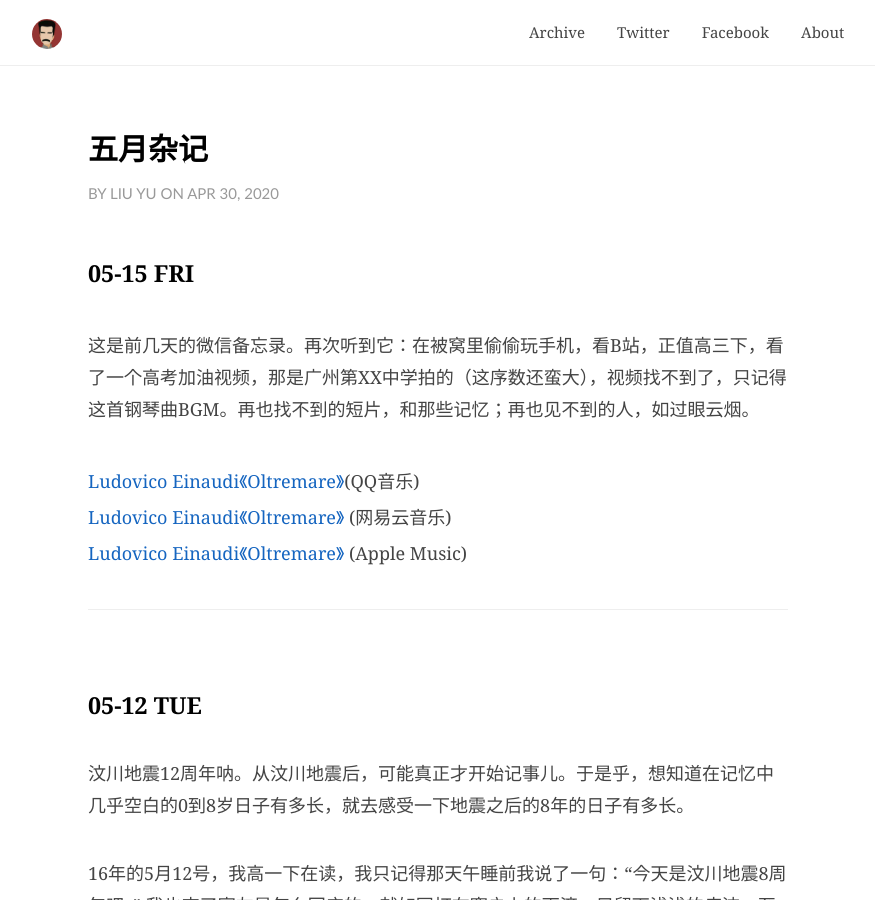
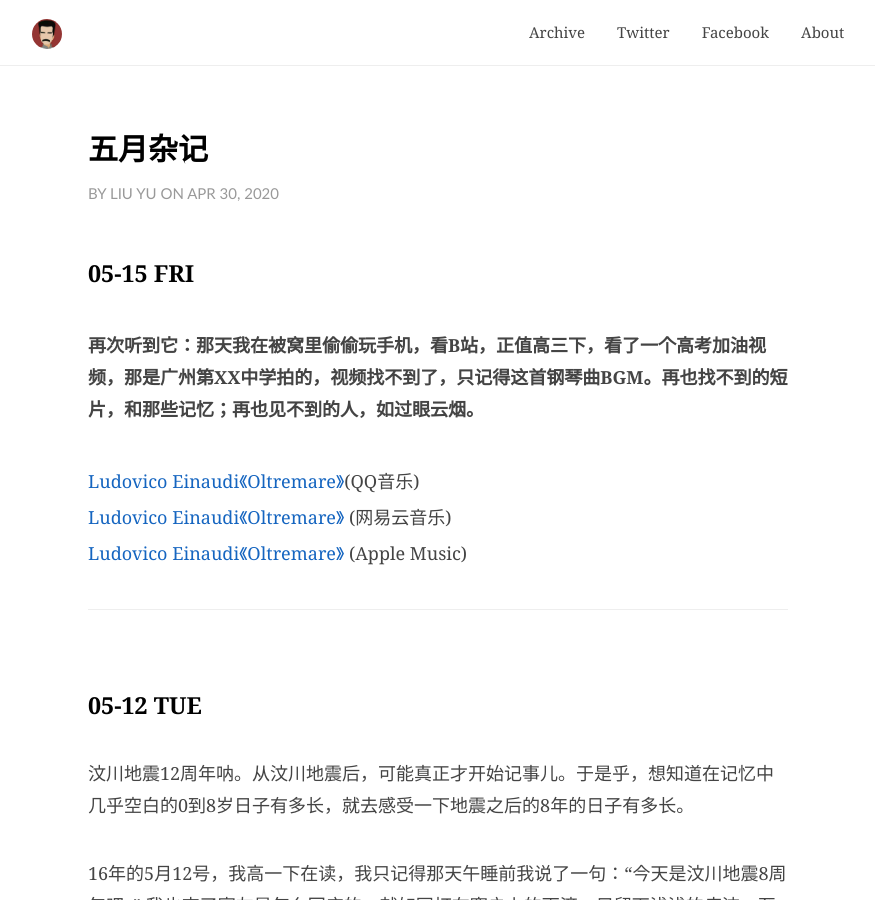
Before and after one commit to JaydenYL/JaydenYL.github.io, a Jekyll site: the page built from _posts/2020-04-26-日记.md, in a window 1280 px wide and 900 px high. Shown: the whole window, without its empty margins (202-1077 px from the left). Built offline with Jekyll 4.4.1, drawn with Linux system fonts in a browser that asks for light colours; comment, search, counter and statistics services are not loaded.

Commit message:
Update 2020-04-26-日记.md

```diff
--- a/_posts/2020-04-26-日记.md
+++ b/_posts/2020-04-26-日记.md
@@ -17,7 +17,7 @@ catalog: true
 
 <br>
 
-这是前几天的微信备忘录。再次听到它：在被窝里偷偷玩手机，看B站，正值高三下，看了一个高考加油视频，那是广州第XX中学拍的（这序数还蛮大），视频找不到了，只记得这首钢琴曲BGM。再也找不到的短片，和那些记忆；再也见不到的人，如过眼云烟。
+**再次听到它：那天我在被窝里偷偷玩手机，看B站，正值高三下，看了一个高考加油视频，那是广州第XX中学拍的，视频找不到了，只记得这首钢琴曲BGM。再也找不到的短片，和那些记忆；再也见不到的人，如过眼云烟。**
 
 <br>
 
```
